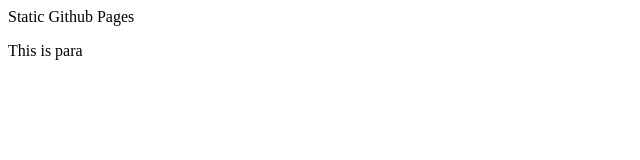
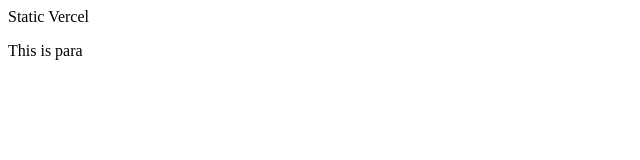
Before and after one commit to al3xback/static_h2, a plain HTML site: page index.html in a window 1280 px wide. Shown: the full height of the page, 0-640 px from the left. Drawn offline with Linux system fonts and the light colour scheme.

Commit message:
change content

```diff
--- a/index.html
+++ b/index.html
@@ -7,7 +7,7 @@
     <title>Static Github Pages</title>
 </head>
 <body>
-    Static Github Pages
+    Static Vercel
     <p>This is para</p>
 </body>
 </html>
```
